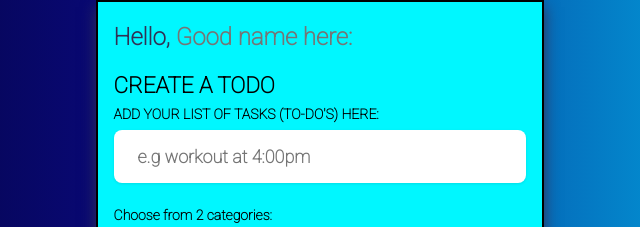
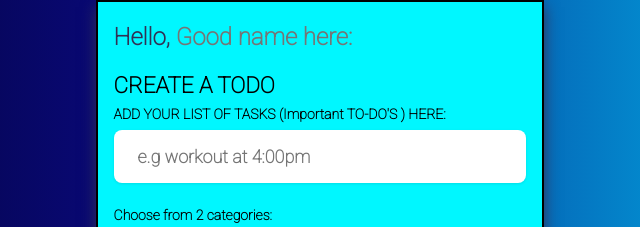
Before and after one commit to Mann-27/Daily-To-Do-List, a plain HTML site: page index.html in a window 1280 px wide. Shown: the top 227 px of the page, 320-960 px from the left. Drawn offline with Linux system fonts and the light colour scheme.

Commit message:
version 1.1

```diff
--- a/index.html
+++ b/index.html
@@ -25,7 +25,7 @@
       <section class="create_todo">
         <h3>CREATE A TODO</h3>
         <form id="new-todo-form">
-          <h4>ADD YOUR LIST OF TASKS (TO-DO'S) HERE:</h4>
+          <h4>ADD YOUR LIST OF  TASKS (Important TO-DO'S ) HERE:</h4>
           <input
 
             type="text"
```
